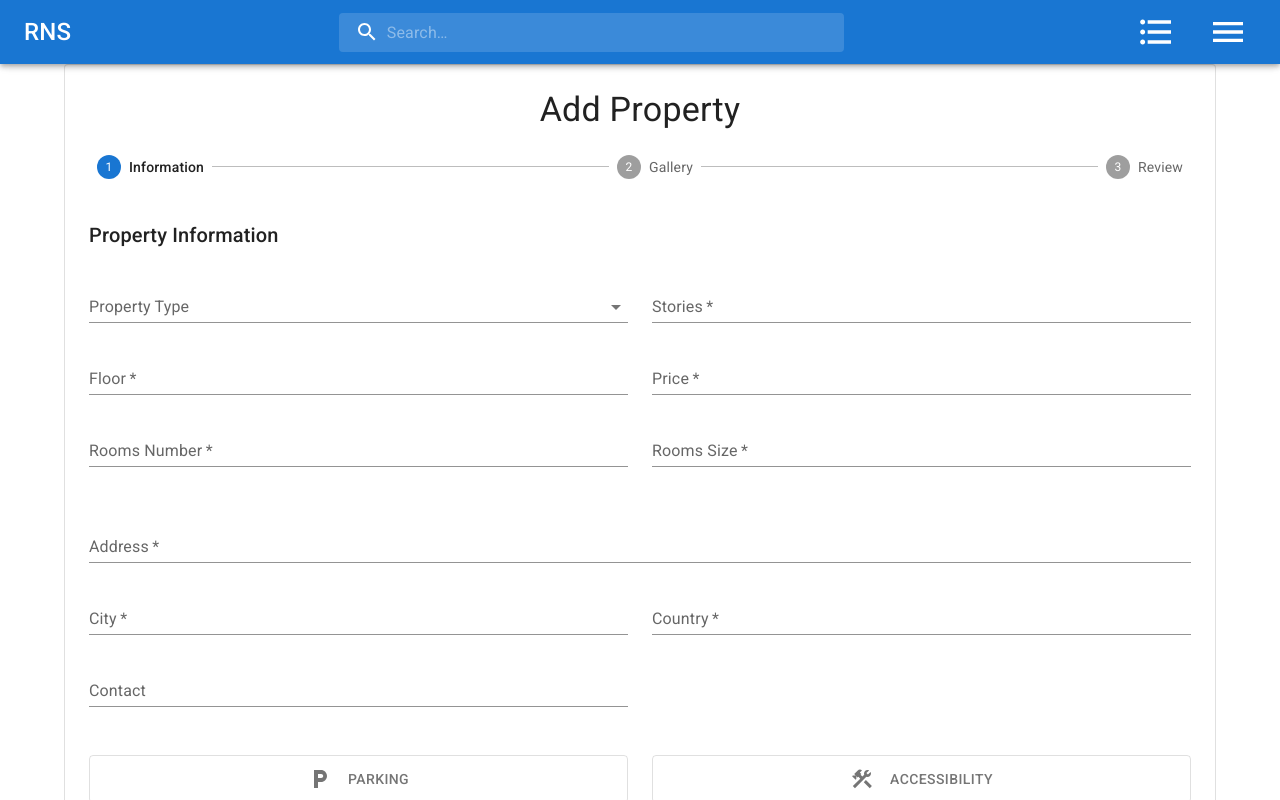
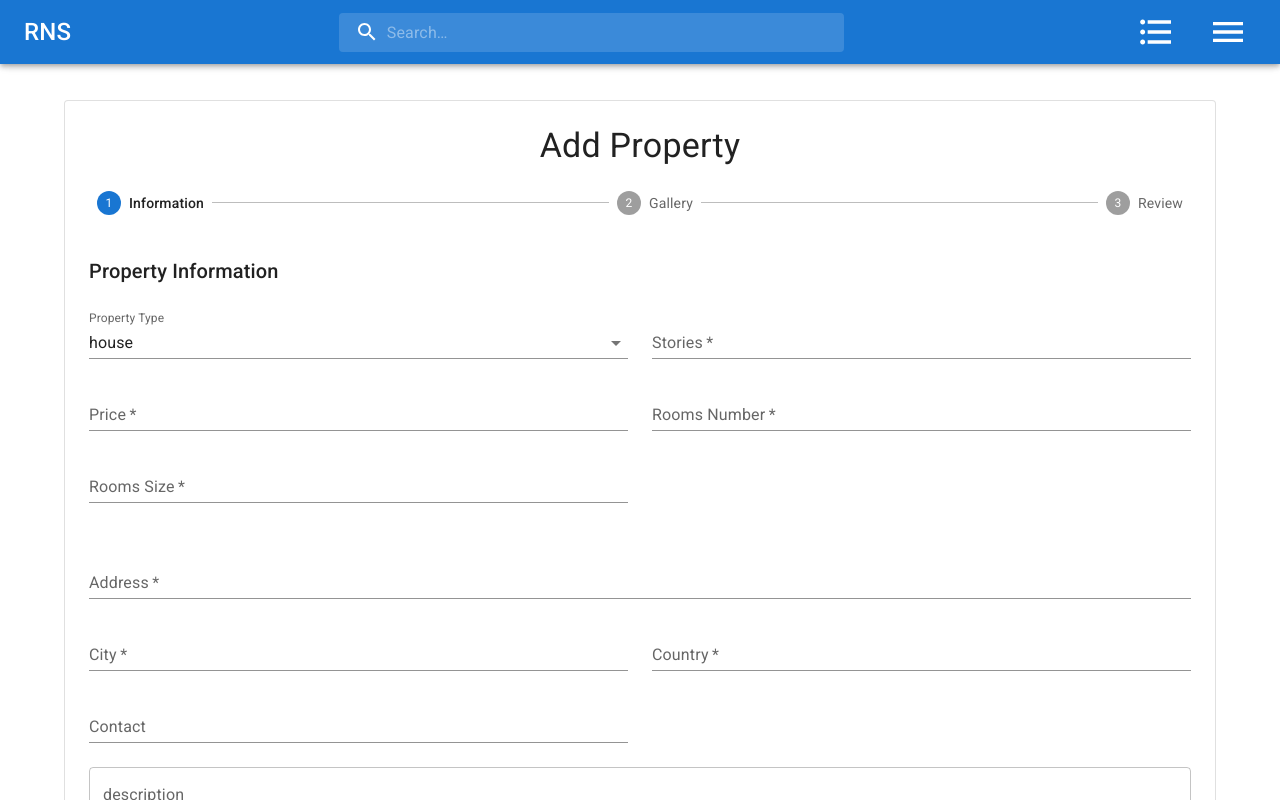
Before and after one commit to victorzele96/rent-and-sell, a React (Create React App) app in the folder client/: page /add-property in a window 1280 px wide. Shown: the top 800 px of the page. Built offline with nearby package versions, Linux system fonts and the light colour scheme.

Commit message:
main content styling fixed + navbar became "fixed" + add property under "construction"

```diff
--- a/client/src/App.js
+++ b/client/src/App.js
@@ -20,13 +20,18 @@ const App = () => {
   const routes = (
     <>
       <Routes>
-        <Route exact path={"/"} element={toggleMapList ?
-          <Map properties={DUMMY_DATA} /> : <List />}
-        />
-        <Route exact path={"/auth"} element={<Auth />} />
-        <Route exact path={"/favorites"} element={<Favorites />} />
-        <Route exact path={"/chats"} element={<Chats />} />
-        <Route exact path={"/add-property"} element={<NewProperty />} />
+        {toggleMapList && (
+          <Route exact path={"/"} element={<Map properties={DUMMY_DATA} />}
+          />
+        )}
+        {!toggleMapList && (
+          <Route exact path={"/"} element={<List tagId="main-content" />}
+          />
+        )}
+        <Route exact path={"/auth"} element={<Auth tagId="main-content" />} />
+        <Route exact path={"/favorites"} element={<Favorites tagId="main-content" />} />
+        <Route exact path={"/chats"} element={<Chats tagId="main-content" />} />
+        <Route exact path={"/add-property"} element={<NewProperty tagId="main-content" />} />
       </Routes>
     </>
   );
@@ -35,9 +40,7 @@ const App = () => {
     <div className="root">
       <CssBaseline />
       <Navbar mapList={toggleMapList} setMapList={setToggleMapList} />
-      <main className={toggleMapList ? 'map-main' : 'content-main'}>
-        {routes}
-      </main>
+      {routes}
       {/* <Copyright sx={{ mt: 2, md: 2 }} /> */}
     </div>
   );
--- a/client/src/chats/pages/Chats.js
+++ b/client/src/chats/pages/Chats.js
@@ -116,7 +116,7 @@ const initialUsers = [
   },
 ];
 
-const Chats = () => {
+const Chats = (props) => {
   const classes = useStyles();
 
   const messagesEndRef = useRef(null);
@@ -198,7 +198,7 @@ const Chats = () => {
   });
 
   return (
-    <Container className={classes.container} maxWidth={false}>
+    <Container id={props.tagId} className={classes.container} maxWidth={false}>
       <Grid container component={Paper} className={classes.chatSection}>
         <Grid item xs={3} className={classes.borderRight500}>
           <List>
--- a/client/src/favorites/pages/Favorites.js
+++ b/client/src/favorites/pages/Favorites.js
@@ -33,7 +33,7 @@ const Favorites = (props) => {
   )
 
   return (
-    <Container className={classes.container}>
+    <Container id={props.tagId} className={classes.container}>
       <Card className={classes.card}>
         <h1>Favorites</h1>
         {content}
--- a/client/src/index.css
+++ b/client/src/index.css
@@ -2,12 +2,8 @@ body {
   margin: 0;
 }
 
-.content-main {
+#main-content {
   margin-top: 100px;
-}
-
-.map-main {
-  margin-top: 64px
 }
 
 .list-div {
--- a/client/src/property/components/List.js
+++ b/client/src/property/components/List.js
@@ -74,7 +74,7 @@ const List = (props) => {
 
   return (
     // <Container maxWidth={false} className={classes.listContainer}>
-    <Stack spacing="30px" className={classes.listContainerInner}>
+    <Stack id={props.tagId} spacing="30px" className={classes.listContainerInner}>
       {loadedProperties.map(item => (
         <PropertyItem key={item.id} property={item} />
       ))}
--- a/client/src/property/components/Map.js
+++ b/client/src/property/components/Map.js
@@ -1,6 +1,6 @@
 import { MapContainer, TileLayer, Marker, Popup } from 'react-leaflet'
 
-import { Container } from '@mui/material';
+// import { Container } from '@mui/material';
 
 // import classes from './Map.module.css';
 
@@ -9,6 +9,7 @@ import { makeStyles } from '@mui/styles';
 const useStyles = makeStyles((theme) => ({
   mapContainer: {
     height: "93.4vh",
+    marginTop: "64px"
   }
 }));
 
--- a/client/src/property/components/PropertyForm/PropertyInfoForm.js
+++ b/client/src/property/components/PropertyForm/PropertyInfoForm.js
@@ -1,4 +1,5 @@
 import { useState } from 'react';
+
 import Grid from '@mui/material/Grid';
 import Typography from '@mui/material/Typography';
 import TextField from '@mui/material/TextField';
@@ -16,26 +17,64 @@ import DomainIcon from '@mui/icons-material/Domain';
 import CommuteIcon from '@mui/icons-material/Commute';
 import LocalParkingIcon from '@mui/icons-material/LocalParking';
 
-const PropertyInfoForm = () => {
-  const [propertyType, setPropertyType] = useState('');
-  const [renovated, setRenovated] = useState(false);
-  const [parking, setParking] = useState(false);
-  const [accessibility, setAccessibility] = useState(false);
-  const [illumination, setIllumination] = useState(false);
-  const [pets, setPets] = useState(false);
-  const [park, setPark] = useState(false);
-  const [transport, setTransport] = useState(false);
-  const [institutes, setInstitutes] = useState(false);
+const initialPropertyState = {
+  id: Math.floor(Math.random() * 10000),
+  description: '',
+  img: '',
+  address: '',
+  details: {
+    listing_status: "sale",
+    creation_date: '',
+    price: '',
+    renovated: false,
+    rooms_num: 0,
+    room_size: 0,
+    house_type: "house",
+    stories: 0,
+    floor: 0,
+    parking: false,
+    accessiblity: false,
+    natural_illumination: false,
+    pets: false,
+    park: false,
+    public_transport: false,
+    public_institutes: false,
+    contact: ''
+  },
+  creator: ''
+};
 
-  const propertyTypeChangeHandler = (event) => setPropertyType(event.target.value);
-  const renovatedChangeHandler = () => setRenovated(prevState => !prevState);
-  const parkingChangeHandler = (event) => setParking(prevState => !prevState);
-  const accessibilityChangeHandler = () => setAccessibility(prevState => !prevState);
-  const illuminationChangeHandler = () => setIllumination(prevState => !prevState);
-  const petsChangeHandler = () => setPets(prevState => !prevState);
-  const parkChangeHandler = () => setPark(prevState => !prevState);
-  const transportChangeHandler = () => setTransport(prevState => !prevState);
-  const institutesChangeHandler = () => setInstitutes(prevState => !prevState);
+const PropertyInfoForm = (props) => {
+  const [propertyState, setPropertyState] = useState(initialPropertyState);
+
+  const changeHandler = (event) => {
+    // let newPropertyState = { ...initialPropertyState };
+
+    // for (const [key1, value1] of Object.entries(propertyState)) {
+    //   if (key1 === 'details') {
+    //     for (const [key2, value2] of Object.entries(propertyState[key1])) {
+    //       if (key2 === event.target.name) {
+    //         console.log(typeof value2);
+    //         if (typeof value2 === Boolean) {
+    //           console.log(!event.target.value);
+    //           setPropertyState({ ...newPropertyState, [key1]: { [key2]: !event.target.value } });
+    //         } else {
+    //           setPropertyState({ ...newPropertyState, [key1]: { [key2]: event.target.value } });
+    //         }
+    //       }
+    //     }
+    //   } else {
+    //     if (key1 === event.target.name) {
+    //       setPropertyState({ ...newPropertyState, [key1]: event.target.value });
+    //     }
+    //   }
+    // console.log(propertyState);
+    // props.onPropertyInfo(propertyState);
+    // };
+
+    // TODO: add filtering logic to apartment list
+  };
+
   return (
     <>
       <Typography variant="h6" gutterBottom sx={{ mb: 3 }}>
@@ -44,19 +83,22 @@ const PropertyInfoForm = () => {
       <Grid container spacing={3}>
         <Grid item xs={12} sm={6}>
           <FormControl variant="standard" fullWidth >
-            <InputLabel id="demo-simple-select-label">Property Type</InputLabel>
+            <InputLabel id="house_type-label">Property Type</InputLabel>
             <Select
-              labelId="demo-simple-select-label"
-              id="demo-simple-select"
-              value={propertyType}
+              labelId="house_type-label"
+              id="house_type"
+              name="house_type"
+              value={propertyState.details.house_type}
               label="property-type"
-              onChange={propertyTypeChangeHandler}
+              onChange={changeHandler}
+              required
             >
-              <MenuItem value="house">House</MenuItem>
-              <MenuItem value="apartment">Apartment</MenuItem>
+              <MenuItem value="house">house</MenuItem>
+              <MenuItem value="apartment">apartment</MenuItem>
             </Select>
           </FormControl>
         </Grid>
+        {propertyState.details.house_type === 'house' && (
           <Grid item xs={12} sm={6}>
             <TextField
               required
@@ -64,10 +106,12 @@ const PropertyInfoForm = () => {
               name="stories"
               label="Stories"
               fullWidth
-            autoComplete="stories"
               variant="standard"
+              onChange={changeHandler}
             />
           </Grid>
+        )}
+        {propertyState.details.house_type === 'apartment' && (
           <Grid item xs={12} sm={6}>
             <TextField
               required
@@ -75,19 +119,21 @@ const PropertyInfoForm = () => {
               name="floor"
               label="Floor"
               fullWidth
-            autoComplete="floor"
               variant="standard"
+              onChange={changeHandler}
             />
           </Grid>
+        )}
         <Grid item xs={12} sm={6}>
           <TextField
             required
             id="price"
             name="price"
             label="Price"
+            type="tel"
             fullWidth
-            autoComplete="price"
             variant="standard"
+            onChange={changeHandler}
           />
         </Grid>
         <Grid item xs={12} sm={6}>
@@ -97,8 +143,8 @@ const PropertyInfoForm = () => {
             name="rooms-num"
             label="Rooms Number"
             fullWidth
-            autoComplete="rooms-num"
             variant="standard"
+            onChange={changeHandler}
           />
         </Grid>
         <Grid item xs={12} sm={6}>
@@ -108,8 +154,8 @@ const PropertyInfoForm = () => {
             name="rooms-size"
             label="Rooms Size"
             fullWidth
-            autoComplete="rooms-size"
             variant="standard"
+            onChange={changeHandler}
           />
         </Grid>
         <Grid item xs={12} />
@@ -120,8 +166,8 @@ const PropertyInfoForm = () => {
             name="address"
             label="Address"
             fullWidth
-            autoComplete="address"
             variant="standard"
+            onChange={changeHandler}
           />
         </Grid>
         <Grid item xs={12} sm={6}>
@@ -131,8 +177,8 @@ const PropertyInfoForm = () => {
             name="city"
             label="City"
             fullWidth
-            autoComplete="shipping address-level2"
             variant="standard"
+            onChange={changeHandler}
           />
         </Grid>
         <Grid item xs={12} sm={6}>
@@ -142,8 +188,8 @@ const PropertyInfoForm = () => {
             name="country"
             label="Country"
             fullWidth
-            autoComplete="shipping country"
             variant="standard"
+            onChange={changeHandler}
           />
         </Grid>
         <Grid item xs={12} sm={6}>
@@ -153,6 +199,19 @@ const PropertyInfoForm = () => {
             label="Contact"
             fullWidth
             variant="standard"
+            onChange={changeHandler}
+          />
+        </Grid>
+        <Grid item xs={12}>
+          <TextField
+            id="description"
+            name="description"
+            label="description"
+            multiline
+            rows={3}
+            fullWidth
+            inputProps={{ maxLength: 500 }}
+            onChange={changeHandler}
           />
         </Grid>
         <Grid item xs={12} />
@@ -160,9 +219,10 @@ const PropertyInfoForm = () => {
           <ToggleButton
             color="primary"
             value="parking"
-            selected={parking}
+            name="parking"
+            selected={propertyState.details.parking}
             fullWidth
-            onChange={parkingChangeHandler}
+            onChange={changeHandler}
           >
             <LocalParkingIcon sx={{ mr: 2 }} />
             Parking
@@ -170,11 +230,12 @@ const PropertyInfoForm = () => {
         </Grid>
         <Grid item xs={12} sm={6}>
           <ToggleButton
+            name="accessibility"
             color="primary"
             value="accessibility"
-            selected={accessibility}
+            selected={propertyState.details.accessibility}
             fullWidth
-            onChange={accessibilityChangeHandler}
+            onChange={changeHandler}
           >
             <ConstructionIcon sx={{ mr: 2 }} />
             Accessibility
@@ -182,11 +243,12 @@ const PropertyInfoForm = () => {
         </Grid>
         <Grid item xs={12} sm={6}>
           <ToggleButton
+            name="illumination"
             color="primary"
             value="illumination"
-            selected={illumination}
+            selected={propertyState.details.illumination}
             fullWidth
-            onChange={illuminationChangeHandler}
+            onChange={changeHandler}
           >
             <WbIncandescentIcon sx={{ mr: 2 }} />
             Natural Illumination
@@ -194,11 +256,12 @@ const PropertyInfoForm = () => {
         </Grid>
         <Grid item xs={12} sm={6}>
           <ToggleButton
+            name="pets"
             color="primary"
             value="pets"
-            selected={pets}
+            selected={propertyState.details.pets}
             fullWidth
-            onChange={petsChangeHandler}
+            onChange={changeHandler}
           >
             <PetsIcon sx={{ mr: 2 }} />
             Pets
@@ -206,11 +269,12 @@ const PropertyInfoForm = () => {
         </Grid>
         <Grid item xs={12} sm={6}>
           <ToggleButton
+            name="park"
             color="primary"
             value="park"
-            selected={park}
+            selected={propertyState.details.park}
             fullWidth
-            onChange={parkChangeHandler}
+            onChange={changeHandler}
           >
             <ParkIcon sx={{ mr: 2 }} />
             Park
@@ -218,11 +282,12 @@ const PropertyInfoForm = () => {
         </Grid>
         <Grid item xs={12} sm={6}>
           <ToggleButton
+            name="transport"
             color="primary"
             value="transport"
-            selected={transport}
+            selected={propertyState.details.transport}
             fullWidth
-            onChange={transportChangeHandler}
+            onChange={changeHandler}
           >
             <CommuteIcon sx={{ mr: 2 }} />
             Public Transport
@@ -230,11 +295,12 @@ const PropertyInfoForm = () => {
         </Grid>
         <Grid item xs={12} sm={6}>
           <ToggleButton
+            name="institutes"
             color="primary"
             value="institutes"
-            selected={institutes}
+            selected={propertyState.details.institutes}
             fullWidth
-            onChange={institutesChangeHandler}
+            onChange={changeHandler}
           >
             <DomainIcon sx={{ mr: 2 }} />
             Public Institutes
@@ -242,11 +308,12 @@ const PropertyInfoForm = () => {
         </Grid>
         <Grid item xs={12} sm={6}>
           <ToggleButton
+            name="renovated"
             color="primary"
             value="renovated"
-            selected={renovated}
+            selected={propertyState.details.renovated}
             fullWidth
-            onChange={renovatedChangeHandler}
+            onChange={changeHandler}
           >
             <ConstructionIcon sx={{ mr: 2 }} />
             Renovated
--- a/client/src/property/components/PropertyItem.js
+++ b/client/src/property/components/PropertyItem.js
@@ -121,7 +121,7 @@ const PropertyItem = (props) => {
             <MoreVertIcon />
           </IconButton>
         }
-        title={props.property.title}
+        title={props.property.address}
         subheader="September 14, 2016" // צריך למשוך תאריך יצירה ולעדכן תאריך ביחס לתאריך הנוכחי
       />
       <CardMedia //card image
--- a/client/src/property/components/propertyData.js
+++ b/client/src/property/components/propertyData.js
@@ -3,7 +3,6 @@ import image from '../../static/images/types-of-homes-hero.png';
 const DUMMY_DATA = [
   {
     id: "h1",
-    title: "Villa in San Andreas",
     description: "One of the most impressive villas in Los Santos.",
     img: image,
     address: "5454 Interstate 55 North Frontage Rd, Jackson, MS 39211, United States",
@@ -34,7 +33,6 @@ const DUMMY_DATA = [
   },
   {
     id: "h2",
-    title: "dsfsdf",
     description: "1234dsa",
     img: image,
     address: "123 Interstate 55 North Frontage Rd, Jackson, MS 39211, United States",
--- a/client/src/property/pages/NewProperty.js
+++ b/client/src/property/pages/NewProperty.js
@@ -28,40 +28,44 @@ const useStyles = makeStyles((theme) => ({
   }
 }));
 
-const steps = ["Information", "Gallery", "Review"];
+const NewProperty = (props) => {
+  const [activeStep, setActiveStep] = useState(0);
 
-const getStepContent = (step) => {
-  switch (step) {
-    case 0:
-      return <PropertyInfoForm />;
-    case 1:
-      return <PropertyGalleryForm />;
-    case 2:
-      return <PropertyReview />;
-    default:
-      throw new Error("Unknown step");
-  }
-};
+  const steps = ["Information", "Gallery", "Review"];
 
-const NewProperty = () => {
-
-  // ! the second and third step show gray scroller
-
-  const [activeStep, setActiveStep] = useState(0);
+  const [form, setForm] = useState({});
 
   const classes = useStyles();
 
-  const handleNext = () => {
+  const propertyInfoHandler = (propertyData) => {
+    setForm({ ...propertyData });
+    console.log(form);
+  };
+
+  const nextHandler = () => {
     setActiveStep(activeStep + 1);
   };
 
-  const handleBack = () => {
+  const backHandler = () => {
     setActiveStep(activeStep - 1);
+  };
+
+  const getStepContent = (step) => {
+    switch (step) {
+      case 0:
+        return <PropertyInfoForm onPropertyInfo={propertyInfoHandler} />;
+      case 1:
+        return <PropertyGalleryForm />;
+      case 2:
+        return <PropertyReview />;
+      default:
+        throw new Error("Unknown step");
+    }
   };
 
   return (
     // <Container maxWidth={false} className={classes.container}>
-    <Container component="main" className={classes.innerContainer}>
+    <Container id={props.tagId} component="main" className={classes.innerContainer}>
       <Paper
         variant="outlined"
         sx={{ my: { xs: 3, md: 6 }, p: { xs: 2, md: 3 } }}
@@ -89,14 +93,14 @@ const NewProperty = () => {
               {getStepContent(activeStep)}
               <Box sx={{ display: "flex", justifyContent: "flex-end" }}>
                 {activeStep !== 0 && (
-                  <Button onClick={handleBack} sx={{ mt: 3, ml: 1 }}>
+                  <Button onClick={backHandler} sx={{ mt: 3, ml: 1 }}>
                     Back
                   </Button>
                 )}
 
                 <Button
                   variant="contained"
-                  onClick={handleNext}
+                  onClick={nextHandler}
                   sx={{ mt: 3, ml: 1 }}
                 >
                   {activeStep === steps.length - 1 ? "Submit" : "Next"}
--- a/client/src/users/pages/Auth.js
+++ b/client/src/users/pages/Auth.js
@@ -202,7 +202,7 @@ const Auth = (props) => {
 
   return (
     <>
-      <Container component="main" maxWidth="xs">
+      <Container id={props.tagId} component="main" maxWidth="xs">
         <CssBaseline />
         <Card sx={{ marginTop: 8, padding: 3, boxShadow: '0 2px 8px rgba(0, 0, 0, 0.26)' }}>
           <Box
```
Lines whose indentation alone changed are shown as unchanged.
